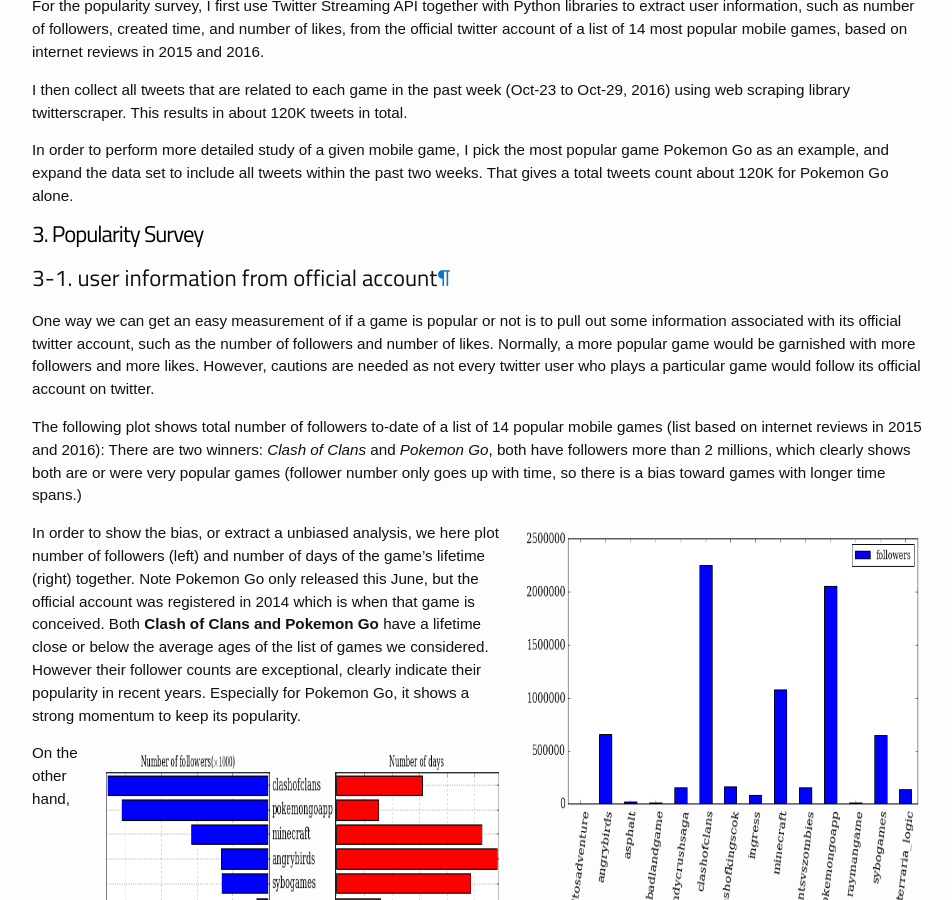
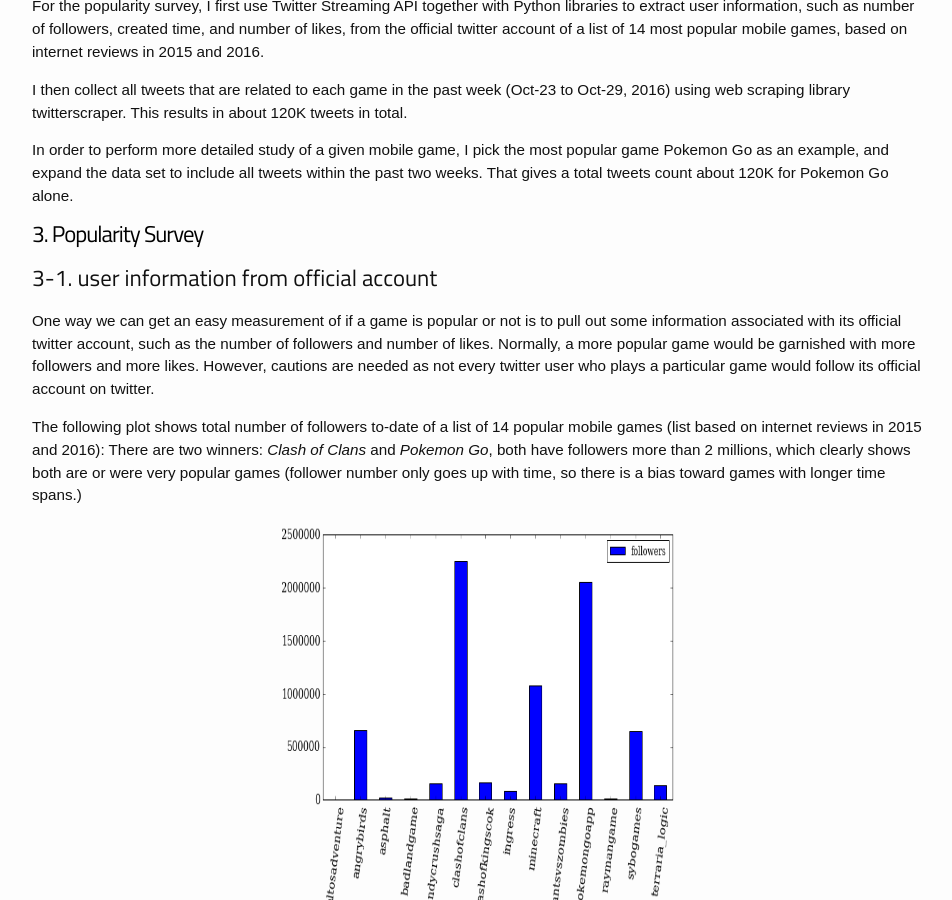
Before and after one commit to jmshi/jmshi.github.io, a Jekyll site: the page built from _posts/2016-10-31-games-and-twitter.md, in a window 1280 px wide and 900 px high, scrolled down 974 px. Shown: the whole window, without its empty margins (163-1115 px from the left). Built offline with Jekyll 4.4.1, drawn with Linux system fonts in a browser that asks for light colours.

Commit message:
Update 2016-10-31-games-and-twitter.md

```diff
--- a/_posts/2016-10-31-games-and-twitter.md
+++ b/_posts/2016-10-31-games-and-twitter.md
@@ -32,19 +32,19 @@
 In order to perform more detailed study of a given mobile game, I pick the most popular game Pokemon Go as an example, and expand the data set to include all tweets within the past two weeks. That gives a total tweets count about 120K for Pokemon Go alone.
 
 # 3. Popularity Survey
-## 3-1. user information from official account<a class="anchor-link" href="#3-1.-user-information-from-official-account">¶</a>
+## 3-1. user information from official account
 One way we can get an easy measurement of if a game is popular or not is to pull out some information associated with its official twitter account, such as the number of followers and number of likes. Normally, a more popular game would be garnished with more followers and more likes. However, cautions are needed as not every twitter user who plays a particular game would follow its official account on twitter.
 
 The following plot shows total number of followers to-date of a list of 14 popular mobile games (list based on internet reviews in 2015 and 2016):
 There are two winners: *Clash of Clans* and *Pokemon Go*, both have followers more than 2 millions, which clearly shows both are or were very popular games (follower number only goes up with time, so there is a bias toward games with longer time spans.)
 
-<img class="size-medium wp-image-273 alignright" src="/assets/followers.png" alt="followers" width="400" height="400" />
+<img class="size-medium wp-image-273 aligncenter" src="/assets/followers.png" alt="followers" width="400" height="400" />
 
 
 In order to show the bias, or extract a unbiased analysis, we here plot number of followers (left) and number of days of the game&#8217;s lifetime (right) together. Note Pokemon Go only released this June, but the official account was registered in 2014 which is when that game is conceived.
 Both <strong>Clash of Clans and Pokemon Go</strong> have a lifetime close or below the average ages of the list of games we considered. However their follower counts are exceptional, clearly indicate their popularity in recent years. Especially for Pokemon Go, it shows a strong momentum to keep its popularity.
 
-<img class="size-medium wp-image-273 alignright" src="/assets/followers_days.png" alt="followers" width="400" height="400" />
+<img class="size-medium wp-image-273 aligncenter" src="/assets/followers_days.png" alt="followers" width="400" height="400" />
 
 On the other hand, number of likes might not be a good indicator of a game&#8217;s recent popularity. Some games gained more likes due to their longevity, such as angry birds and Plants vs Zombies. Some popular games such as Pokemon Go gains less likes partly because of its very young age. One exception is Ingress, a location based, multiplayer online game, a relative of Pokemon Go. It attracts the third highest number of likes within a time span less than the averaged lifetime of the games in the list.
 <img class="size-medium wp-image-273 alignright" src="/assets/likes_days.png" alt="followers" width="400" height="400" />
```
